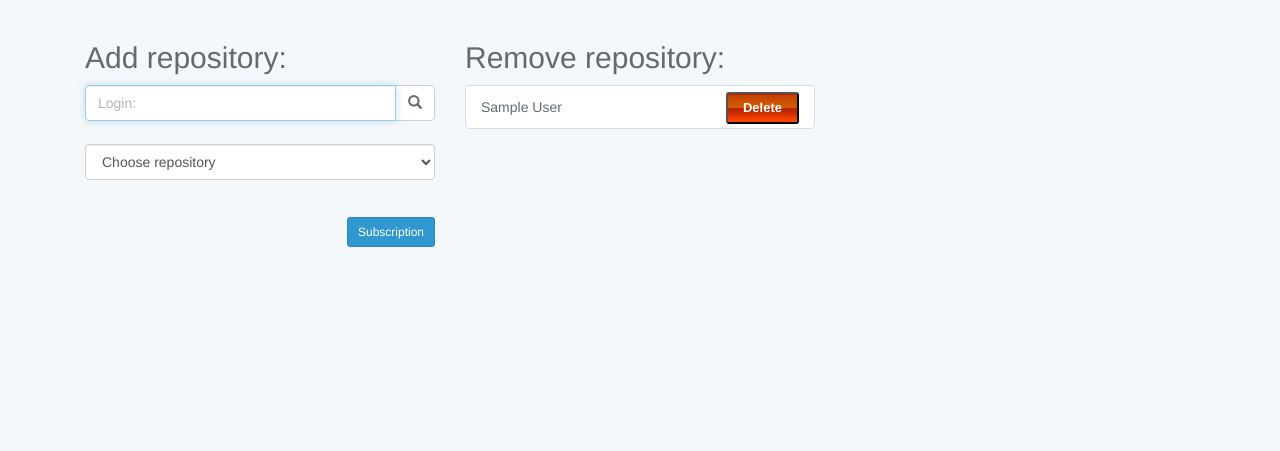
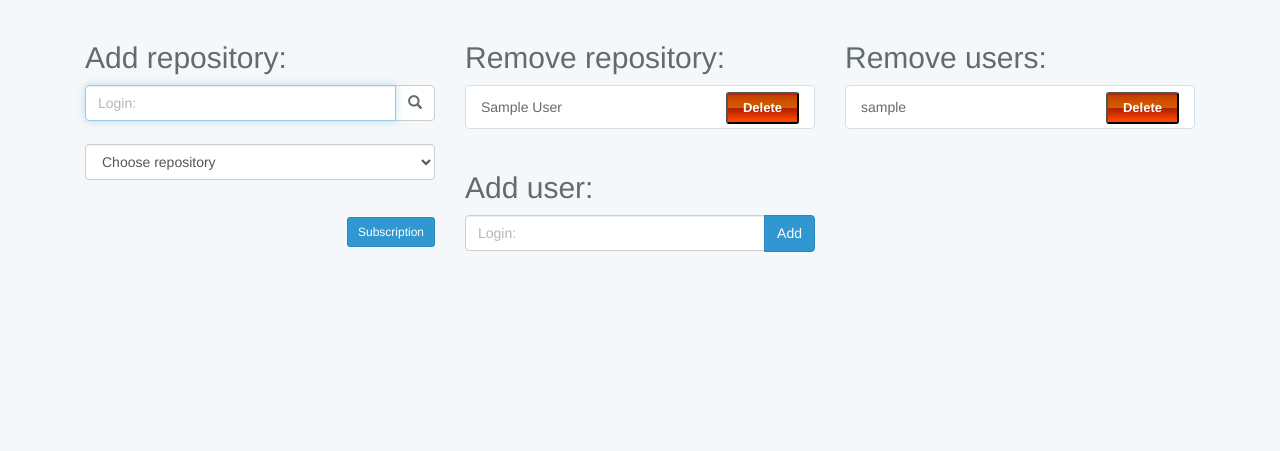
Before and after one commit to Kirill-K13/github-battle, a Laravel app: template resources/views/pages/subscription.blade.php in a window 1280 px wide. Shown: the part 51-502 px from the top of the page. Run offline with Laravel 8, Linux system fonts and the light colour scheme; the template is opened without the code that fills it: most values are stand-ins (such as "Sample title", 1, 10 or a date in 2020); settings files or empty folders that the repository lacks are supplied; some libraries are stand-ins or nearby versions.

Commit message:
Working function add, show, delete subscribe users and repositories

```diff
--- a/resources/views/pages/subscription.blade.php
+++ b/resources/views/pages/subscription.blade.php
@@ -18,7 +18,7 @@
                            required autofocus>
                     <span class="input-group-btn">
                             <button type="button" class="btn btn-default" onclick="getListRepos('login')"
-                                    id="button-login1">
+                                    id="button-login">
                                 <span class="glyphicon glyphicon-search" aria-hidden="true"></span>
                             </button>
                         </span>
@@ -48,7 +48,7 @@
         <div class="col-xs-12 col-sm-6 col-md-4">
             <h2>Remove repository:</h2>
             <ul class="list-group">
-                  @foreach($watch as $item)
+                  @foreach($repositories as $item)
                       <li class="list-group-item">
                           {{ $item['full_name'] }}
 
@@ -63,5 +63,40 @@
               </ul>
         </div>
 
+
+        <div class="col-xs-12 col-sm-6 col-md-4">
+            <h2>Remove users:</h2>
+            <ul class="list-group">
+                @foreach($users as $user)
+                    <li class="list-group-item">
+                        {{ $user['login'] }}
+
+                        <form action="{{ route('del-follow') }}" method="POST" class="pull-right">
+                            {{ csrf_field() }}
+                            {{ method_field('DELETE') }}
+                            <input type="hidden" name="login" value="{{ $user['login'] }}">
+                            <input type="submit" value="Delete" class="buttonDanger" style="margin-top: -12px">
+                        </form>
+                    </li>
+                @endforeach
+            </ul>
+        </div>
+
+
+        <div class="col-xs-12 col-sm-6 col-md-4">
+            <h2>Add user:</h2>
+            <form action="{{ route('add-follow') }}" method="POST" role="form">
+                {{ csrf_field() }}
+                {{--LOGIN1--}}
+
+                <span class="help-block" id="help-login"></span>
+
+                <div class="input-group">
+                    <input id="login" type="text" class="form-control" name="login" placeholder="Login:" required autofocus>
+                    <span class="input-group-btn">
+                        <input type="submit" class="btn btn-primary" value="Add">
+                    </span>
+                </div>
+
     </article>
 @endsection
--- a/routes/web.php
+++ b/routes/web.php
@@ -16,5 +16,7 @@
     Route::get('/subscriptions', ['as'=>'subscriptions', 'uses'=>'SubscriptionsController@index']);
     Route::post('/add-watch', ['as'=>'add-watch', 'uses'=>'SubscriptionsController@add_watch']);
     Route::delete('/del-watch', ['as'=>'del-watch', 'uses'=>'SubscriptionsController@del_watch']);
+    Route::post('/add-follow', ['as'=>'add-follow', 'uses'=>'SubscriptionsController@add_follow']);
+    Route::delete('/del-follow', ['as'=>'del-follow', 'uses'=>'SubscriptionsController@del_follow']);
 
 });
```
Also changed, not shown: app/Http/Controllers/SubscriptionsController.php (+23 -6 lines).
